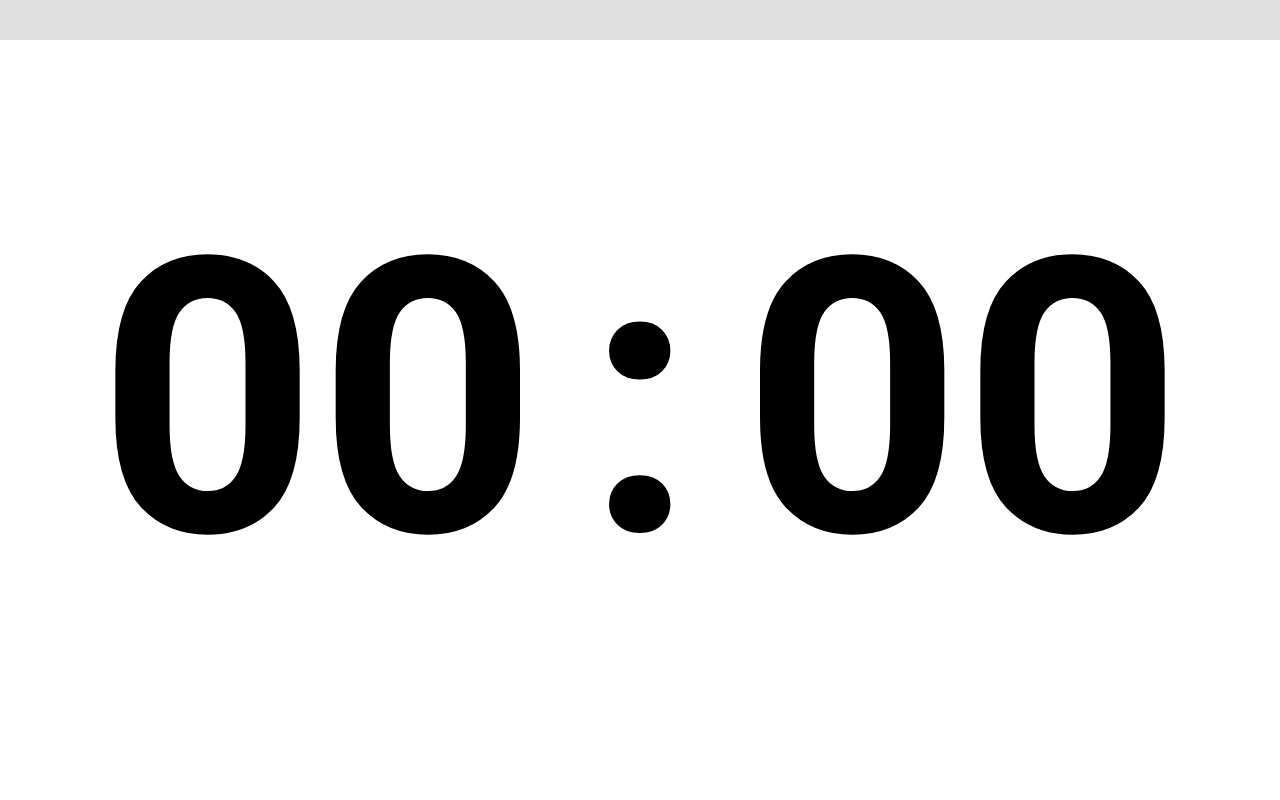
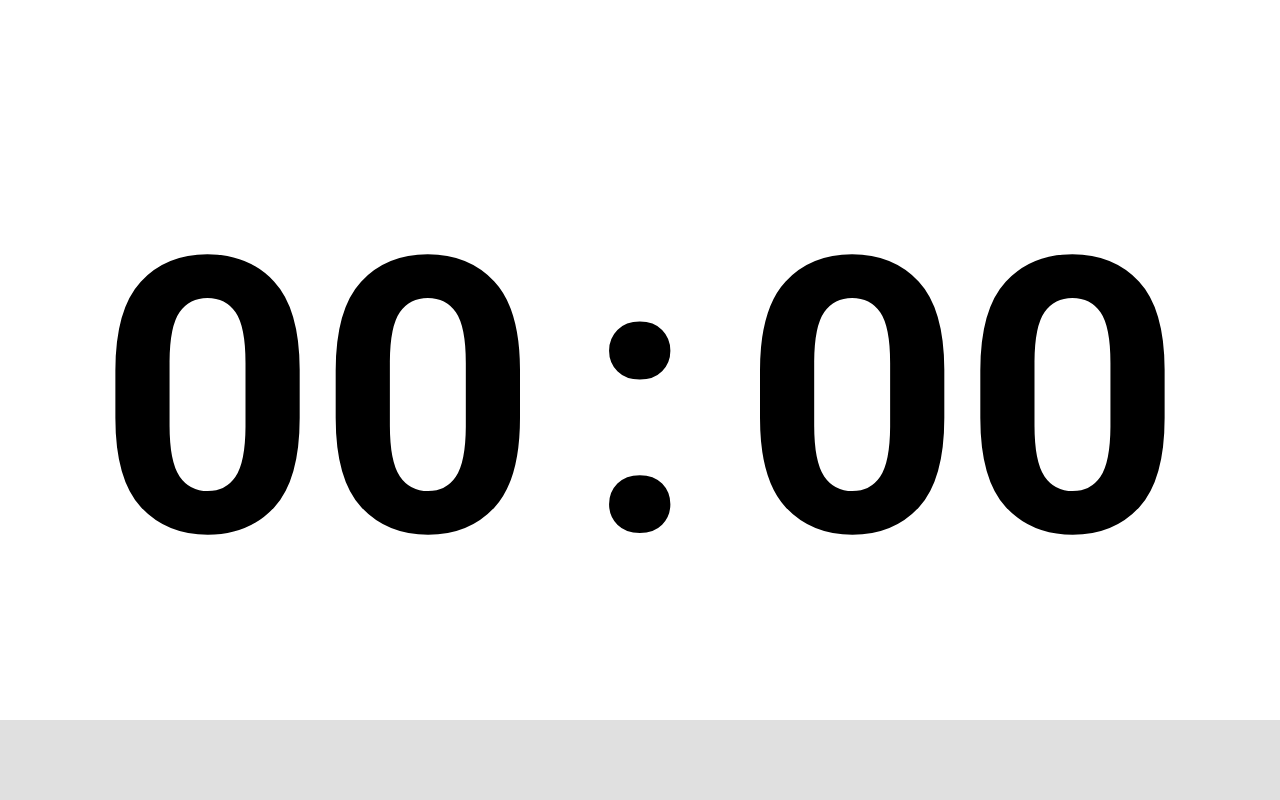
Before and after one commit to gabrielmacus/Timer, a PHP site: page /_index.html in a window 1280 px wide. Run offline with PHP 8.4, Linux system fonts and the light colour scheme; some libraries are stand-ins or nearby versions.

Commit message:
Update styles.css

```diff
--- a/css/styles.css
+++ b/css/styles.css
@@ -251,9 +251,9 @@
     .progress-bar
     {
         width: 100%;
-        height: 5vh;
+        height: 10vh;
         background: #E0E0E0;
-        top: 0;
+        bottom: 0;
         position: absolute;
     }
     .progress
```
